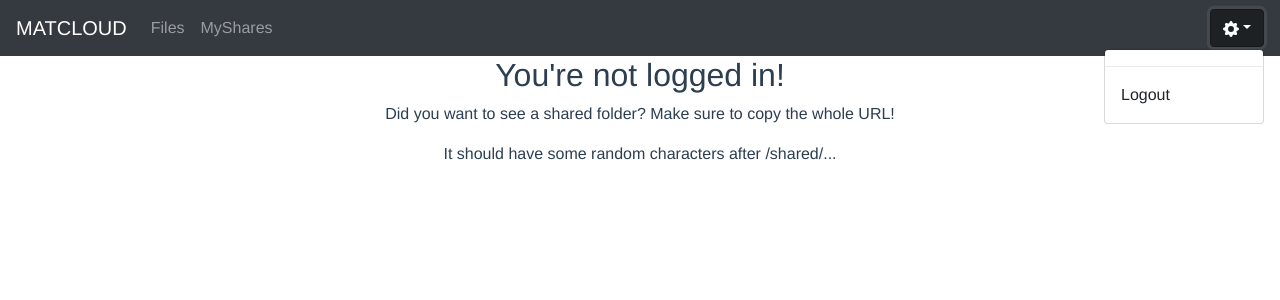
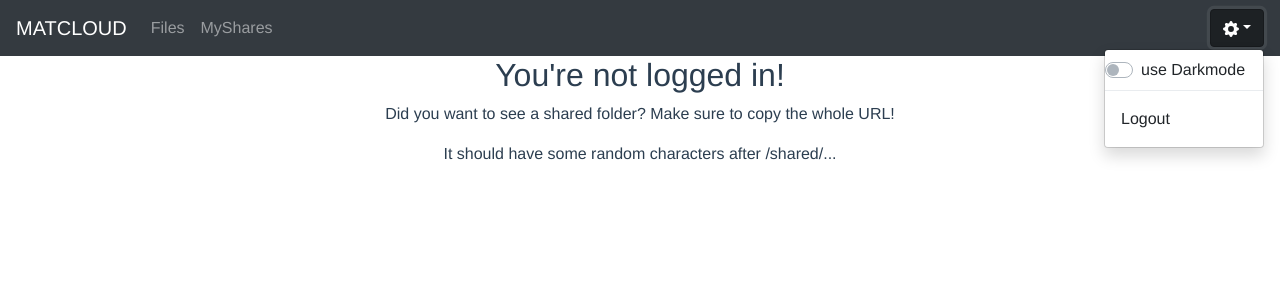
Before and after one commit to lokmeinmatz/what-cloud, a Vue app in the folder frontend/: page /shared in a window 1280 px wide. Both pictures are taken after a click on the button 1236 px from the left and 28 px from the top of the page. Shown: the top 300 px of the page. Built offline with nearby package versions, Linux system fonts and the light colour scheme.

Commit message:
Added darkmode

```diff
--- a/frontend/src/App.vue
+++ b/frontend/src/App.vue
@@ -1,5 +1,5 @@
 <template>
-  <div id="app">
+  <div id="app" :class="{ dark: store.settings.useDarkmode.value }">
     <nav class="navbar navbar-expand-md navbar-dark bg-dark">
       <router-link class="navbar-brand" to="/">
         <span>MAT</span>
@@ -35,14 +35,42 @@
             aria-haspopup="true"
             aria-expanded="false"
           >
-            <svg class="bi bi-gear-fill" width="1em" height="1em" viewBox="0 0 16 16" fill="currentColor" xmlns="http://www.w3.org/2000/svg">
-              <path fill-rule="evenodd" d="M9.405 1.05c-.413-1.4-2.397-1.4-2.81 0l-.1.34a1.464 1.464 0 0 1-2.105.872l-.31-.17c-1.283-.698-2.686.705-1.987 1.987l.169.311c.446.82.023 1.841-.872 2.105l-.34.1c-1.4.413-1.4 2.397 0 2.81l.34.1a1.464 1.464 0 0 1 .872 2.105l-.17.31c-.698 1.283.705 2.686 1.987 1.987l.311-.169a1.464 1.464 0 0 1 2.105.872l.1.34c.413 1.4 2.397 1.4 2.81 0l.1-.34a1.464 1.464 0 0 1 2.105-.872l.31.17c1.283.698 2.686-.705 1.987-1.987l-.169-.311a1.464 1.464 0 0 1 .872-2.105l.34-.1c1.4-.413 1.4-2.397 0-2.81l-.34-.1a1.464 1.464 0 0 1-.872-2.105l.17-.31c.698-1.283-.705-2.686-1.987-1.987l-.311.169a1.464 1.464 0 0 1-2.105-.872l-.1-.34zM8 10.93a2.929 2.929 0 1 0 0-5.86 2.929 2.929 0 0 0 0 5.858z"/>
+            <svg
+              class="bi bi-gear-fill"
+              width="1em"
+              height="1em"
+              viewBox="0 0 16 16"
+              fill="currentColor"
+              xmlns="http://www.w3.org/2000/svg"
+            >
+              <path
+                fill-rule="evenodd"
+                d="M9.405 1.05c-.413-1.4-2.397-1.4-2.81 0l-.1.34a1.464 1.464 0 0 1-2.105.872l-.31-.17c-1.283-.698-2.686.705-1.987 1.987l.169.311c.446.82.023 1.841-.872 2.105l-.34.1c-1.4.413-1.4 2.397 0 2.81l.34.1a1.464 1.464 0 0 1 .872 2.105l-.17.31c-.698 1.283.705 2.686 1.987 1.987l.311-.169a1.464 1.464 0 0 1 2.105.872l.1.34c.413 1.4 2.397 1.4 2.81 0l.1-.34a1.464 1.464 0 0 1 2.105-.872l.31.17c1.283.698 2.686-.705 1.987-1.987l-.169-.311a1.464 1.464 0 0 1 .872-2.105l.34-.1c1.4-.413 1.4-2.397 0-2.81l-.34-.1a1.464 1.464 0 0 1-.872-2.105l.17-.31c.698-1.283-.705-2.686-1.987-1.987l-.311.169a1.464 1.464 0 0 1-2.105-.872l-.1-.34zM8 10.93a2.929 2.929 0 1 0 0-5.86 2.929 2.929 0 0 0 0 5.858z"
+              />
             </svg>
           </button>
-          <div class="dropdown-menu dropdown-menu-right" aria-labelledby="navbarDropdown">
+          <div
+            class="dropdown-menu dropdown-menu-right shadow"
+            aria-labelledby="navbarDropdown"
+            :class="{'bg-dark': store.settings.useDarkmode.value}"
+          >
             <!--<router-link class="nav-link dropdown-item" to="/settings">Settings</router-link>-->
+            <!-- Prevent menu to close on toggle -->
+            <div class="custom-control custom-switch" @click.stop="">
+              <input
+                v-model="store.settings.useDarkmode.value"
+                type="checkbox"
+                class="custom-control-input"
+                id="customSwitch1"
+              />
+              <label class="custom-control-label" for="customSwitch1">
+                use Darkmode
+              </label>
+            </div>
             <div class="dropdown-divider"></div>
-            <router-link class="nav-link dropdown-item" to="/logout">Logout</router-link>
+            <router-link class="nav-link dropdown-item" to="/logout">
+              Logout
+            </router-link>
           </div>
         </div>
       </div>
@@ -51,6 +79,18 @@
   </div>
 </template>
 
+<script lang="ts">
+import { defineComponent } from "vue";
+import { store } from "./store";
+
+export default defineComponent({
+  setup() {
+    return {
+      store,
+    };
+  },
+});
+</script>
 <style>
 #app {
   font-family: Avenir, Helvetica, Arial, sans-serif;
@@ -58,6 +98,15 @@
   -moz-osx-font-smoothing: grayscale;
   text-align: center;
   color: #2c3e50;
+  min-height: 100vh;
+}
+
+#app.dark {
+  background-color: black;
+}
+
+.dark * {
+  color: #fff;
 }
 
 #nav {
--- a/frontend/src/business/utils.ts
+++ b/frontend/src/business/utils.ts
@@ -46,6 +46,6 @@ export function randString(length: number): string {
 
 
 export function debugWindowProp(name: string, data: any) {
-    console.log(`updated debug window property '${name}'`);
+    console.warn(`updated debug window property '${name}'`);
     (window as any)[name] = data
 }
--- a/frontend/src/components/DownloadButton.vue
+++ b/frontend/src/components/DownloadButton.vue
@@ -1,5 +1,5 @@
 <template>
-  <a :download="file.type == 'file' ? file.name : `${file.name}.zip`" :href="file.downloadLink()" class="btn btn-light">
+  <a :download="file.type == 'file' ? file.name : `${file.name}.zip`" :href="file.downloadLink()" class="btn">
     <svg fill="none" stroke-linecap="round" stroke-linejoin="round" stroke-width="2" viewBox="0 0 24 24" stroke="currentColor"><path d="M4 16v1a3 3 0 003 3h10a3 3 0 003-3v-1m-4-4l-4 4m0 0l-4-4m4 4V4"></path></svg>
   </a>
 </template>
@@ -8,6 +8,7 @@
 <script lang="ts">
 import { defineComponent } from 'vue'
 import { Node } from '../business/fs'
+import { store } from '../store'
 
 export default defineComponent({
   name: 'DownloadButton',
@@ -28,4 +29,11 @@ export default defineComponent({
 </script>
 
 <style scoped>
+.btn {
+  background-color: rgba(128, 128, 128, 0.1);
+}
+
+.btn:hover {
+  background-color: rgba(128, 128, 128, 0.3);
+}
 </style>
--- a/frontend/src/components/FSItem.vue
+++ b/frontend/src/components/FSItem.vue
@@ -47,6 +47,11 @@ export default defineComponent({
 .fs-item a {
   text-align: left;
 }
+
+.dark .fs-item a:hover {
+  color: var(--cyan);
+}
+
 .fs-item {
   display: grid;
   grid-template-columns: 24px minmax(0, 1fr) 3em 4em;
@@ -54,6 +59,8 @@ export default defineComponent({
   align-items: center;
   min-height: 2em;
   padding: 0.5em;
+  background-color: transparent;
+  border-color: rgba(128, 128, 128, 0.2);
 }
 
 .fs-item:hover {
--- a/frontend/src/components/FileInfo.vue
+++ b/frontend/src/components/FileInfo.vue
@@ -5,14 +5,11 @@
         <div class="card-header" style="display: grid; grid-template-columns: auto min-content;">
           <p style="margin: 0; vertical-align: center;">File Info</p>
           <button
-            class="btn btn-outline-danger"
-            style="padding: 0.5em; display: grid;"
+            class="btn btn-outline-danger close"
+            aria-label="Close Info"
             @click="close"
           >
-            <svg width="10" height="10">
-              <line x1="0" y1="0" x2="10" y2="10" stroke="currentColor" />
-              <line x1="0" y1="10" x2="10" y2="0" stroke="currentColor" />
-            </svg>
+            <span aria-hidden="true">&times;</span>
           </button>
         </div>
         <div class="card-body" style="postion:absolute;">
@@ -57,6 +54,7 @@
                 <td>
                   <input
                     @click="copyShared"
+                    id="sharedLink"
                     readonly
                     type="text"
                     ref="sharedLink"
@@ -178,6 +176,21 @@ export default defineComponent({
   width: 100%;
   max-width: 90vw;
 }
+
+.close {
+  padding: 0;
+  width: 1em;
+  height: 1em;
+}
+
+.dark .card {
+  background-color: #111;
+}
+
+.dark .card-header {
+  background-color: #222;
+}
+
 .card-title {
   display: grid;
   grid-template-columns: 3em minmax(0, 1fr);
@@ -211,6 +224,12 @@ export default defineComponent({
   justify-content: center;
 }
 
+.dark #sharedLink {
+  background-color: #111;
+  border-radius: 0.2em;
+  border: #444 2px solid;
+}
+
 #meta-loader {
   position: absolute;
   width: 100%;
@@ -230,7 +249,7 @@ export default defineComponent({
     top: 0;
     height: 100vh;
     width: 100vw;
-    background-color: rgba(0, 0, 0, 0.1);
+    background-color: rgba(0, 0, 0, 0.2);
   }
 
   .flyin-enter-active,
--- a/frontend/src/main.ts
+++ b/frontend/src/main.ts
@@ -2,4 +2,7 @@ import { createApp } from 'vue'
 import App from './App.vue'
 import router from './router'
 
-createApp(App).use(router).mount('#app')
+
+const app = createApp(App)
+app.use(router)
+app.mount('#app')
--- a/frontend/src/store/index.ts
+++ b/frontend/src/store/index.ts
@@ -1,4 +1,6 @@
 import { UserLogin, UserLoginResponse } from '@/business/nettypes'
+import { debugWindowProp } from '@/business/utils'
+import { settings } from 'nprogress'
 import { ref, watch, computed } from 'vue'
 import { Node } from '../business/fs'
 
@@ -21,10 +23,46 @@ export class DisplayMode {
     }
 }
 
+
+// === USER STORAGE LOAD ===
+
 const maybeUser = localStorage.getItem('user_ref')
 // TODO use refresh token to revalidate auth_token
 if (maybeUser) console.log('loaded user from localStorage...')
 
+let useDarkMode
+
+switch (localStorage.getItem('dark_mode')) {
+    case 'true':
+        useDarkMode = true
+        break
+    case 'false':
+        useDarkMode = false
+        break
+    case null:
+    default:
+        // use system color theme
+        if (!window.matchMedia || window.matchMedia && window.matchMedia('(prefers-color-scheme: dark)').matches) {
+            useDarkMode = true
+        } else {
+            useDarkMode = false
+        }
+        break;
+}
+console.log(`Using theme ${useDarkMode ? 'Dark':'Light'}`)
+// === === === === ===
+
+class SettingsStore {
+    useDarkmode = ref(true)
+
+    constructor() {
+        // watch useDarkmode and set localStorage
+        watch(this.useDarkmode, mode => {
+            console.log('Updated darkmode preference')
+            localStorage.setItem('dark_mode', mode.toString())
+        })
+    }
+}
 
 class Store {
 
@@ -67,9 +105,14 @@ class Store {
     displayMode = ref<DisplayMode>(new DisplayMode(DisplayModeType.Files))
     rootNode = ref<Node | null>(null)
     baseUrl = location.protocol + '//' + location.host
+    settings = new SettingsStore()
 }
 
 export const store = new Store()
+
+store.settings.useDarkmode.value = useDarkMode
+
+debugWindowProp('store', store)
 
 watch(store.user, user => {
     console.log('updated localStorage user')
--- a/frontend/src/views/Home.vue
+++ b/frontend/src/views/Home.vue
@@ -4,7 +4,7 @@
     <div class="card col-md-3">
       <div class="card-img-top">
         <div class="progress">
-          <div class="progress-bar" role="progressbar" :style="{width: interpolatedStorageUsed / 5000 + '%'}" aria-valuenow="25" aria-valuemin="0" aria-valuemax="100"></div>
+          <div class="progress-bar" role="progressbar" :style="{width: interpolatedStorageUsed / 5000 + '%'}" aria-valuemin="0" aria-valuemax="100"></div>
         </div>
       </div>
       <div class="card-body">
@@ -57,6 +57,14 @@ h1 {
   margin-top: 1em;
 }
 
+.dark .card {
+  background-color: #111;
+}
+
+.dark .progress {
+  background-color: #444;
+}
+
 .progress {
   margin-top: 1em;
 }
--- a/frontend/src/views/Login.vue
+++ b/frontend/src/views/Login.vue
@@ -53,6 +53,20 @@ export default defineComponent({
 })
 </script>
 <style scoped>
+.dark .card {
+  background-color: #111;
+}
+
+.dark input {
+  background-color: #222;
+  color: #ccc;
+  border-color: #777;
+}
+
+.dark label, .dark *::placeholder {
+  color: #ccc;
+}
+
 h1 {
   text-align: center;
   margin-top: 1em;
--- a/frontend/src/views/SharedList.vue
+++ b/frontend/src/views/SharedList.vue
@@ -12,8 +12,8 @@
         />
       </div>
       <div v-else class="alert alert-primary" role="alert">
-        <h4 class="altert-heading">You didn't share any data!</h4>
-        <p>To share, got to the Info-panel of the desired File / Folder and tick 'Share this folder'.</p>
+        <h4 class="altert-heading text-dark">You didn't share any data!</h4>
+        <p class="text-dark">To share, got to the Info-panel of the desired File / Folder and tick 'Share this folder'.</p>
         </div>
     </main>
     <main v-else class="container-sm">
```
Also changed, not shown: 1 other file (tests, documents, lock files or other folders).
